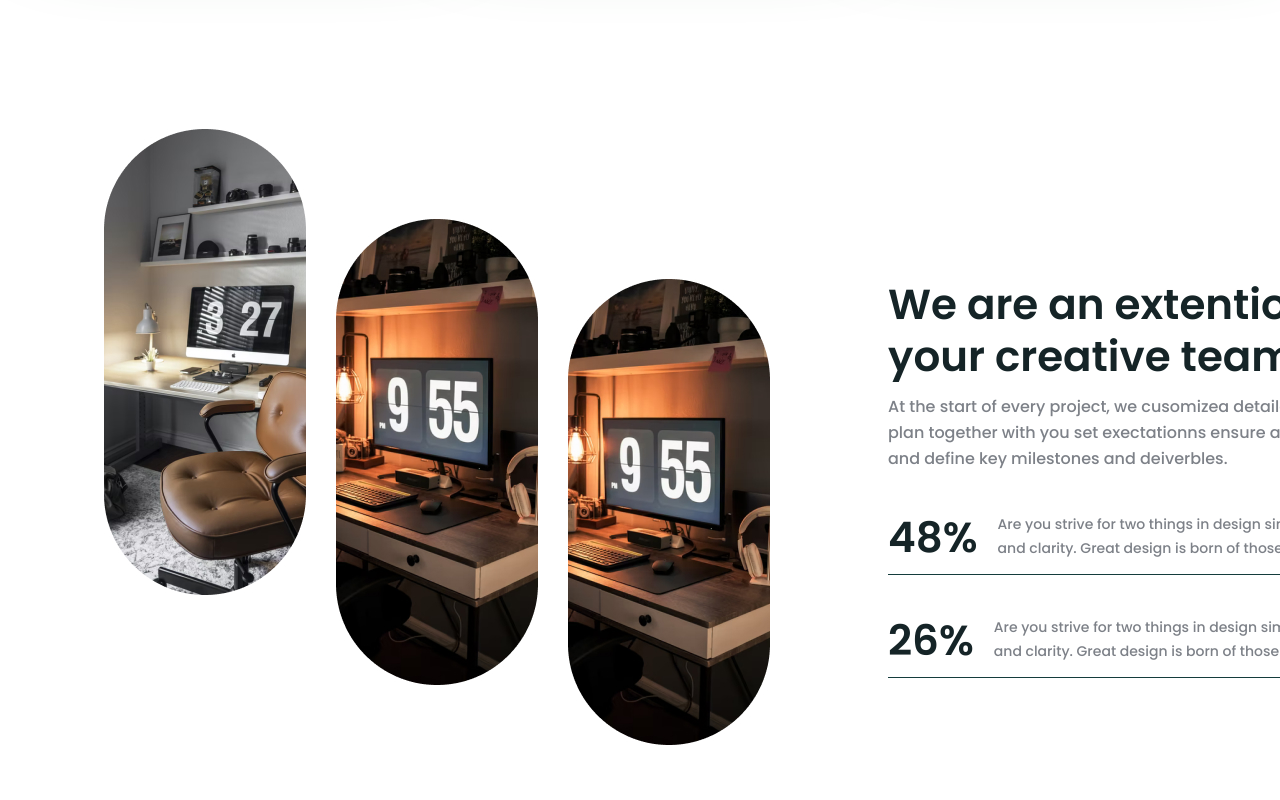
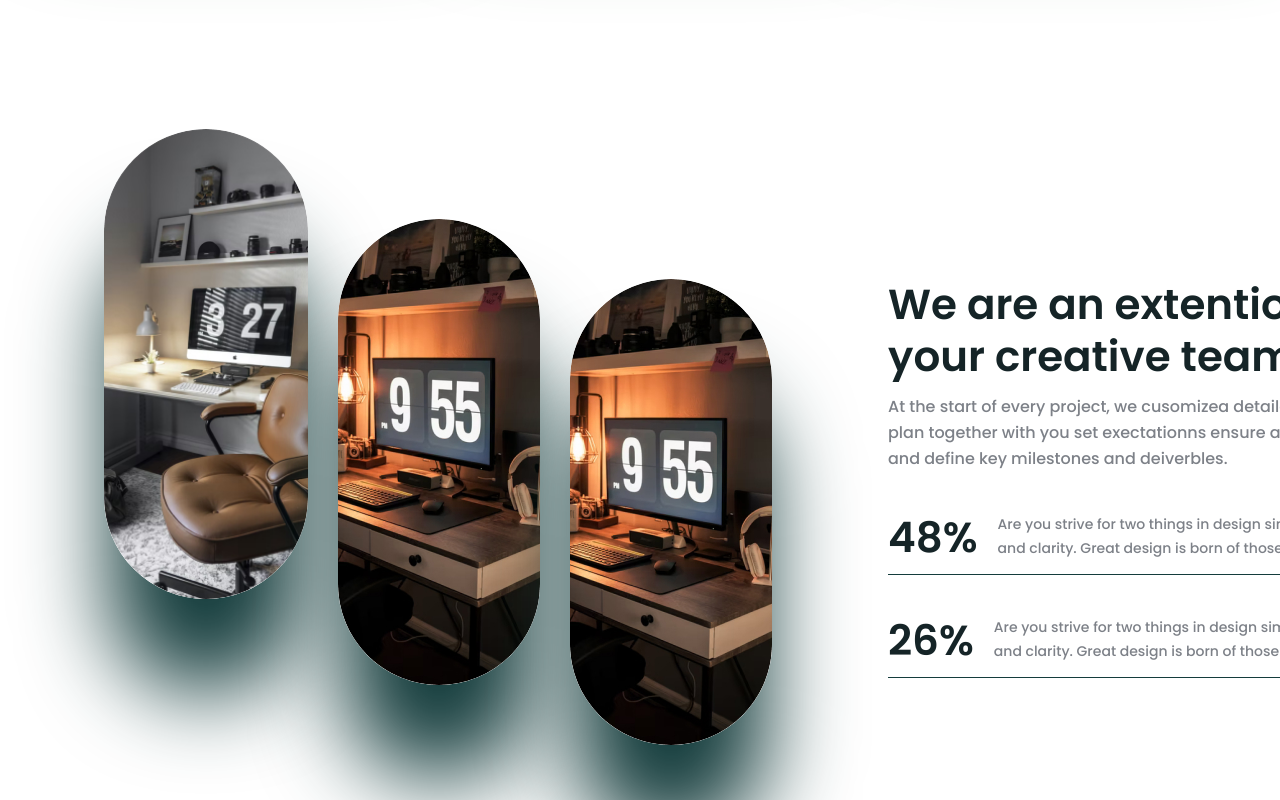
Before and after one commit to MinhKhangMobile/quanlymay, a plain HTML site: page index.html in a window 1280 px wide. Shown: the part 2140-2940 px from the top of the page. Drawn offline with Linux system fonts and the light colour scheme.

Commit message:
hoan thanh du an

```diff
--- a/assets/css/styles.css
+++ b/assets/css/styles.css
@@ -307,11 +307,28 @@ width: 268px;
 }
 .about__img{
     margin-left: 30px;
-
+    bckground-color: #E2EDDF;
+}
+.img-1{
+    border-radius: 115px;
+    box-shadow: 0px 100px 88px -6px #143C3C;
+    height: 470px;
+    border: none;
+}
+.img-2{
+    border-radius: 110px;
+    box-shadow: 0px 100px 88px -6px #143C3C;
+}
+.img-3{
+    border-radius: 110px;
+    box-shadow: 0px 100px 88px -6px #143C3C;
 }
 .about__img--1{
     margin-left: 0;
     margin-top: -150px;
+    border-radius: 110px;
+   height: 100px;
+
 }
 .about__img--2{
     margin-top: -60px;
--- a/index.html
+++ b/index.html
@@ -142,7 +142,7 @@
                             <img src="./assets/img/header2.jpg" alt="" class="img-2">
                         </div>
                         <div class="about__img about__img--3">
-                            <img src="./assets/img/header2.jpg" alt="" class="img-2">
+                            <img src="./assets/img/header2.jpg" alt="" class="img-3">
                         </div>
                     </div>
                     <div class="about-body">
```
